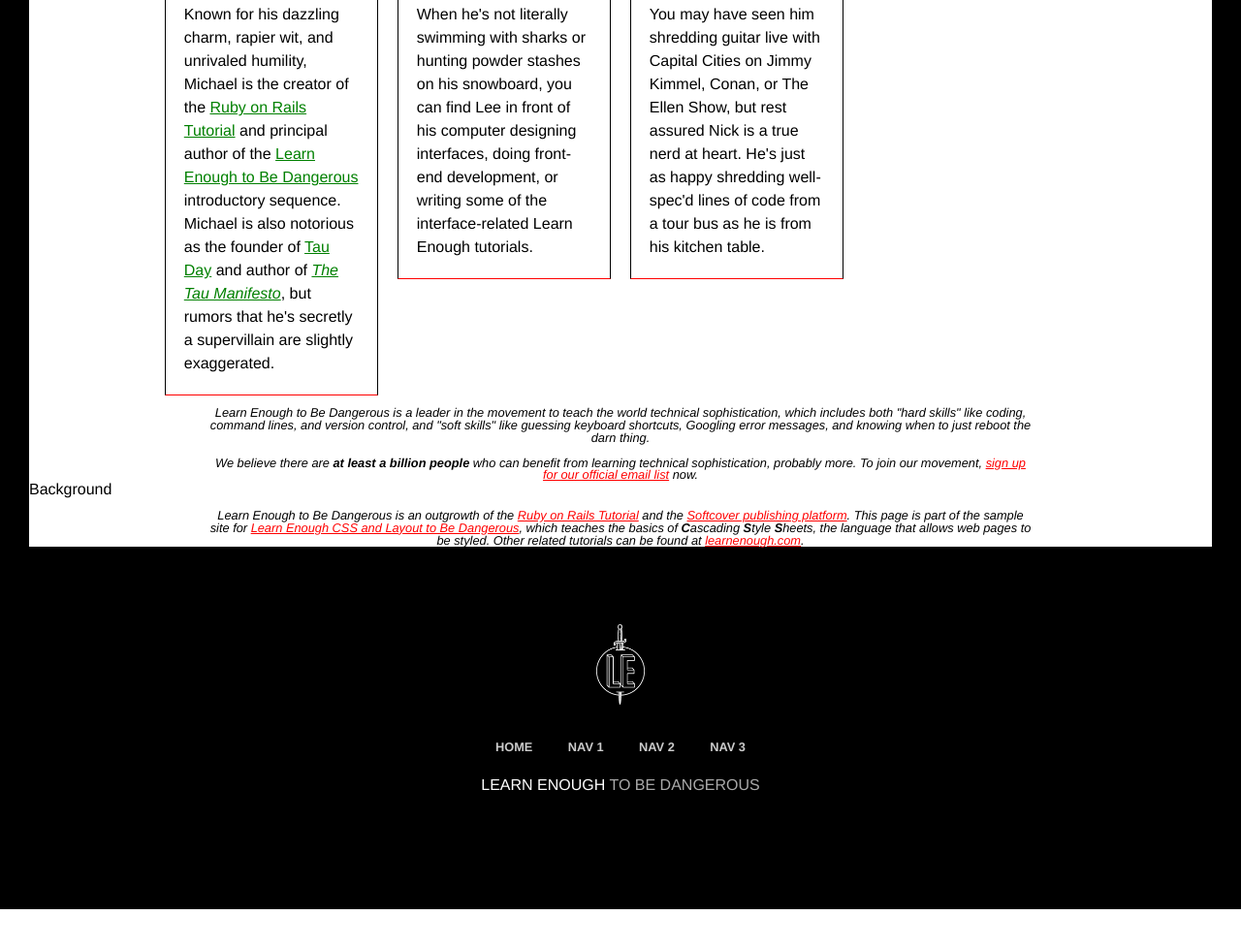
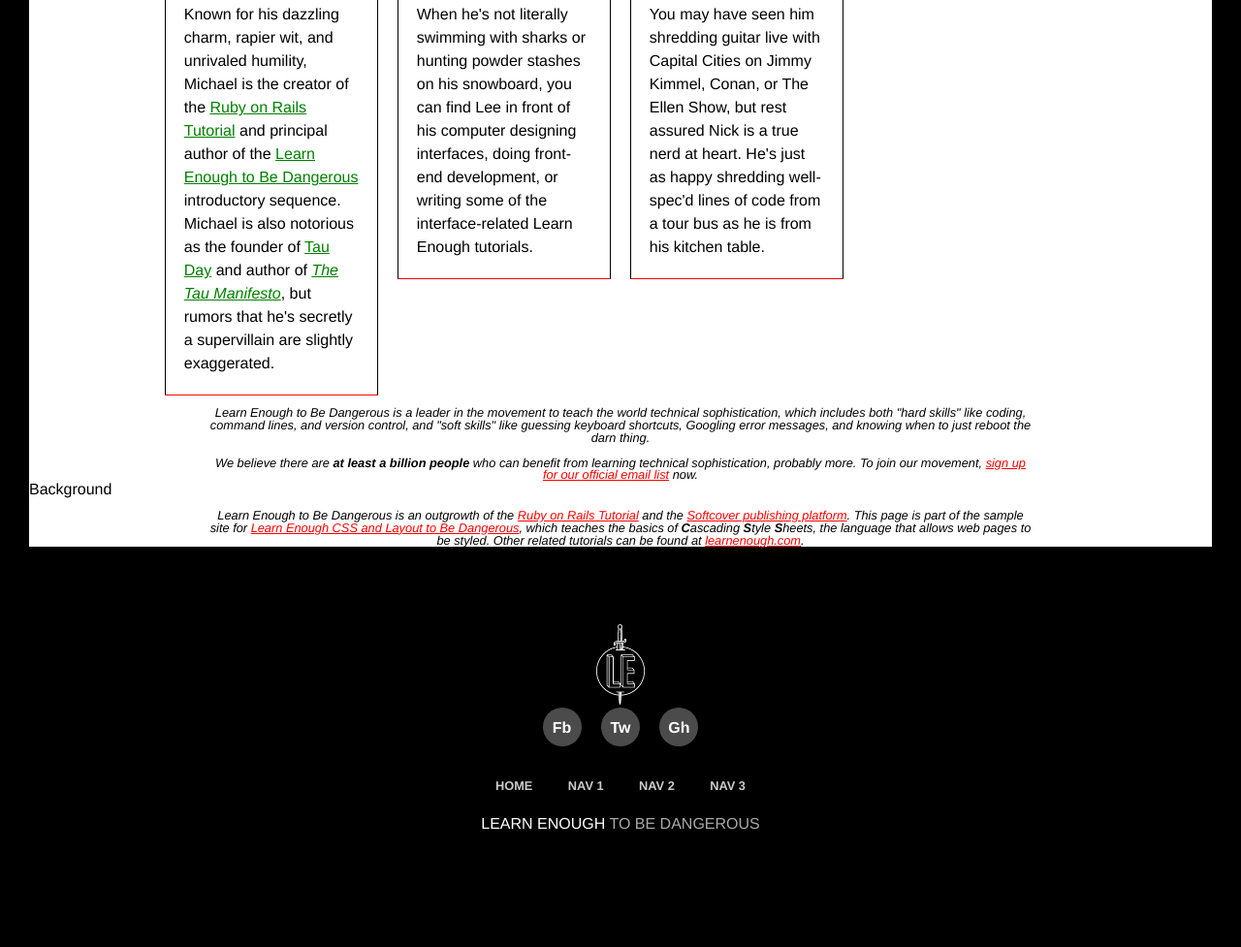
Before and after one commit to gabrielriqu3ti/gabrielriqu3ti.github.io, a plain HTML site: page _site/index.html in a window 1280 px wide. Shown: the part 773-1750 px from the top of the page at 97% size. Before the commit the page ends 1711 px from the top, so only its background shows below. Drawn offline with Linux system fonts and the light colour scheme.

Commit message:
Finish initial layout

```diff
--- a/_site/index.html
+++ b/_site/index.html
@@ -33,6 +33,7 @@
 <li>
   <a href="http://example.com/" class="social-link">Gh</a>
 </li>
+
       </ul>
     </div>
     <h2>THE FOUNDERS</h2>
@@ -133,6 +134,18 @@
     <img src="/images/logo.png" alt="Learn Enough">
   </a>
   <nav>
+    <ul class="social-list">
+      <li>
+  <a href="http://example.com/" class="social-link">Fb</a>
+</li>
+<li>
+  <a href="http://example.com/" class="social-link">Tw</a>
+</li>
+<li>
+  <a href="http://example.com/" class="social-link">Gh</a>
+</li>
+
+    </ul>
     <ul class="footer-nav nav-links">
       <li><a href="/">Home</a></li>
 <li><a href="#">Nav 1</a></li>
```
Also changed, not shown: _includes/footer.html (+3 -0 lines), _includes/social-links.html (added, +9 -0 lines), _layouts/default.html (+1 -9 lines). Lines whose indentation alone changed are shown as unchanged.
